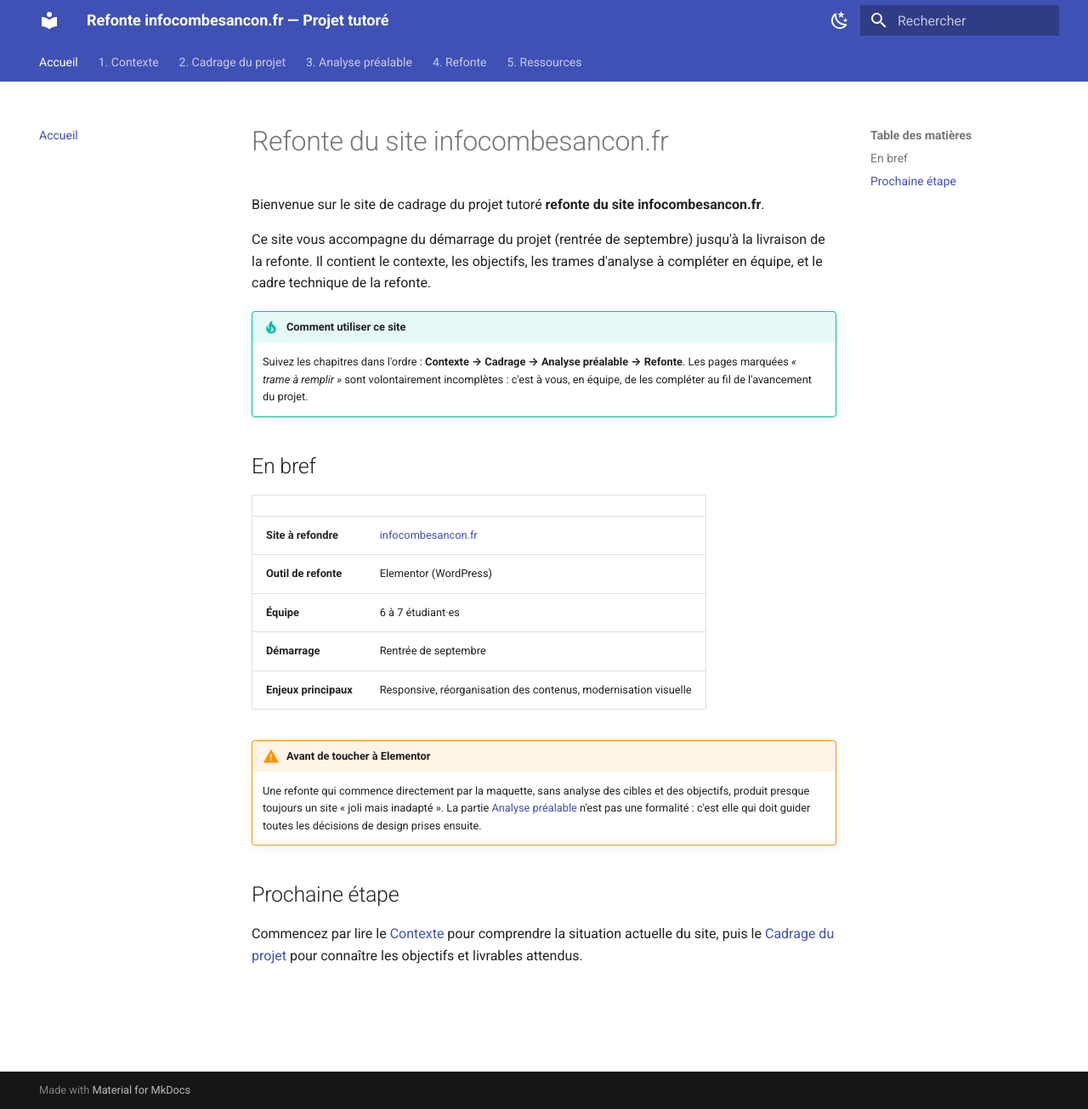
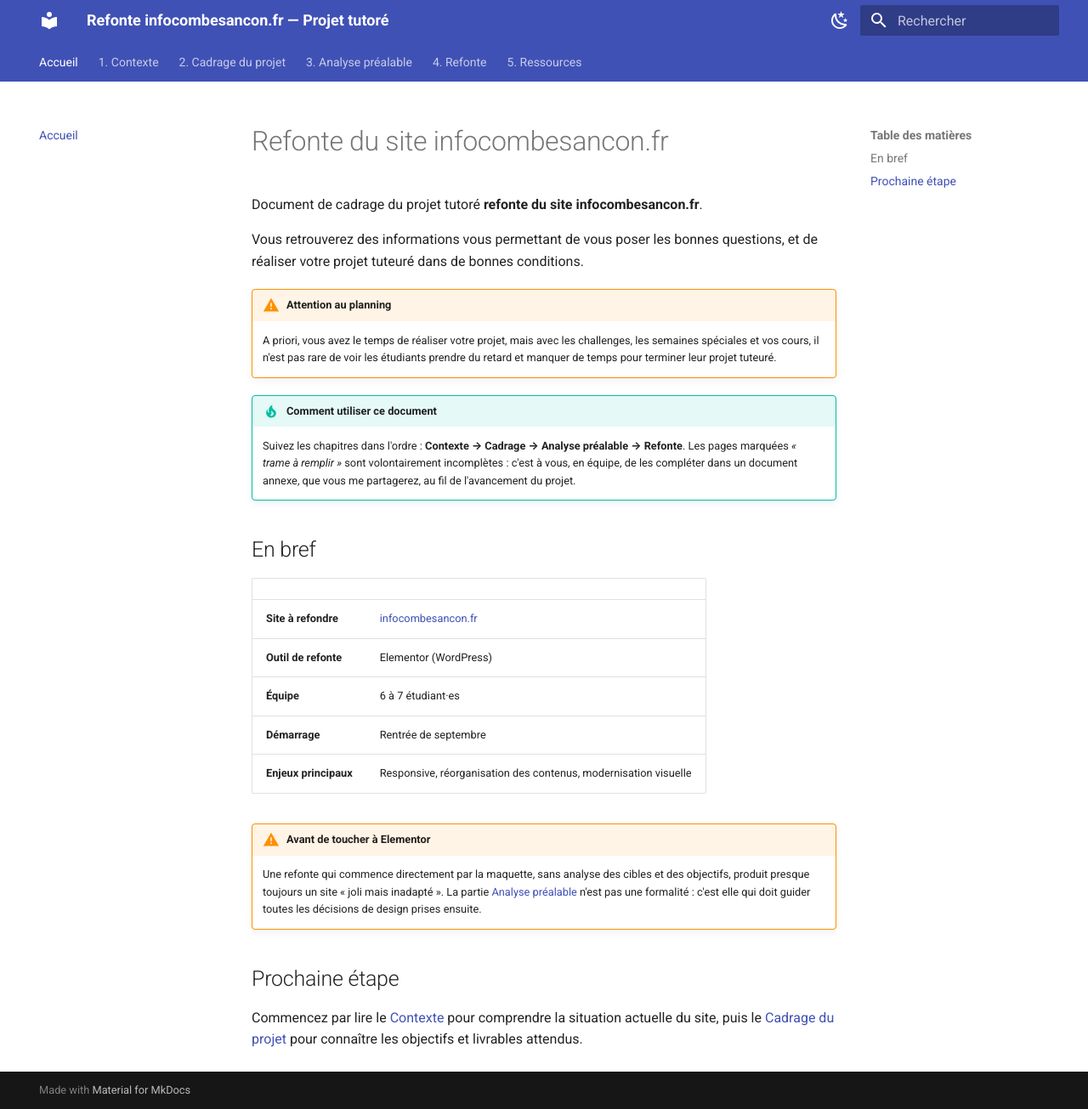
Before and after one commit to davidtrannoy-umlp/projet-tuteure, an MkDocs documentation site: the page built from docs/index.md, in a window 1280 px wide and 1305 px high. Shown: the whole window at 85% size. Built offline with MkDocs 1.6.1 and Material for MkDocs 9.7.7, drawn with Linux system fonts in a browser that asks for light colours.

Commit message:
Précise le planning et clarifie l'usage du document de cadrage
Ajoute la date de fin de projet et un avertissement sur la gestion du temps ; reformule l'intro pour refléter que c'est un document de cadrage à compléter en annexe.

Co-Authored-By: Claude Sonnet 5 <noreply@anthropic.com>

```diff
--- a/docs/index.md
+++ b/docs/index.md
@@ -1,11 +1,14 @@
 # Refonte du site infocombesancon.fr
 
-Bienvenue sur le site de cadrage du projet tutoré **refonte du site infocombesancon.fr**.
+Document de cadrage du projet tutoré **refonte du site infocombesancon.fr**.
 
-Ce site vous accompagne du démarrage du projet (rentrée de septembre) jusqu'à la livraison de la refonte. Il contient le contexte, les objectifs, les trames d'analyse à compléter en équipe, et le cadre technique de la refonte.
+Vous retrouverez des informations vous permettant de vous poser les bonnes questions, et de réaliser votre projet tuteuré dans de bonnes conditions.
 
-!!! tip "Comment utiliser ce site"
-    Suivez les chapitres dans l'ordre : **Contexte → Cadrage → Analyse préalable → Refonte**. Les pages marquées *« trame à remplir »* sont volontairement incomplètes : c'est à vous, en équipe, de les compléter au fil de l'avancement du projet.
+!!! warning "Attention au planning"
+	A priori, vous avez le temps de réaliser votre projet, mais avec les challenges, les semaines spéciales et vos cours, il n'est pas rare de voir les étudiants prendre du retard et manquer de temps pour terminer leur projet tuteuré.
+
+!!! tip "Comment utiliser ce document"
+    Suivez les chapitres dans l'ordre : **Contexte → Cadrage → Analyse préalable → Refonte**. Les pages marquées *« trame à remplir »* sont volontairement incomplètes : c'est à vous, en équipe, de les compléter dans un document annexe, que vous me partagerez, au fil de l'avancement du projet.
 
 ## En bref
 
```
Also changed, not shown: docs/02-cadrage/planning.md (+1 -0 lines).
